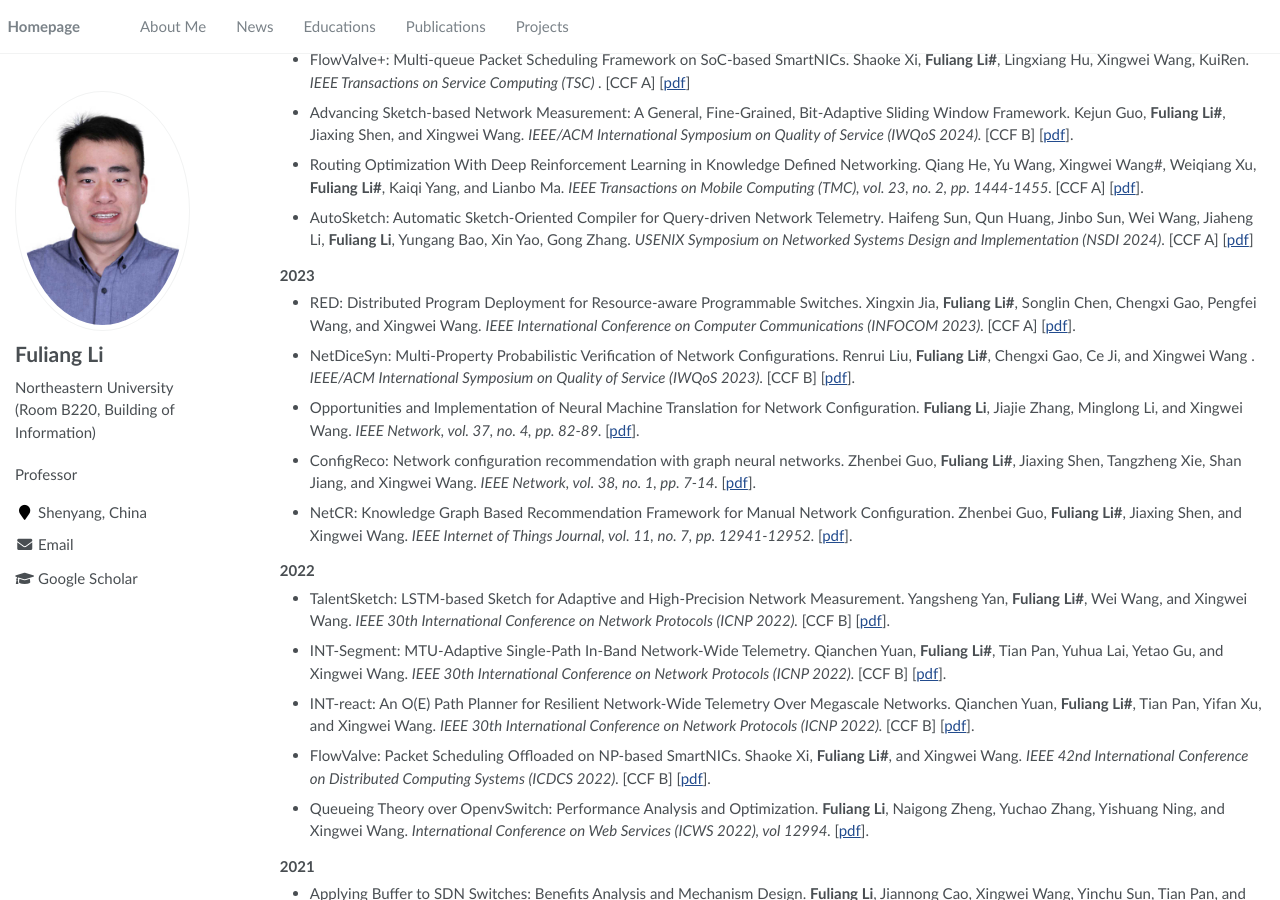
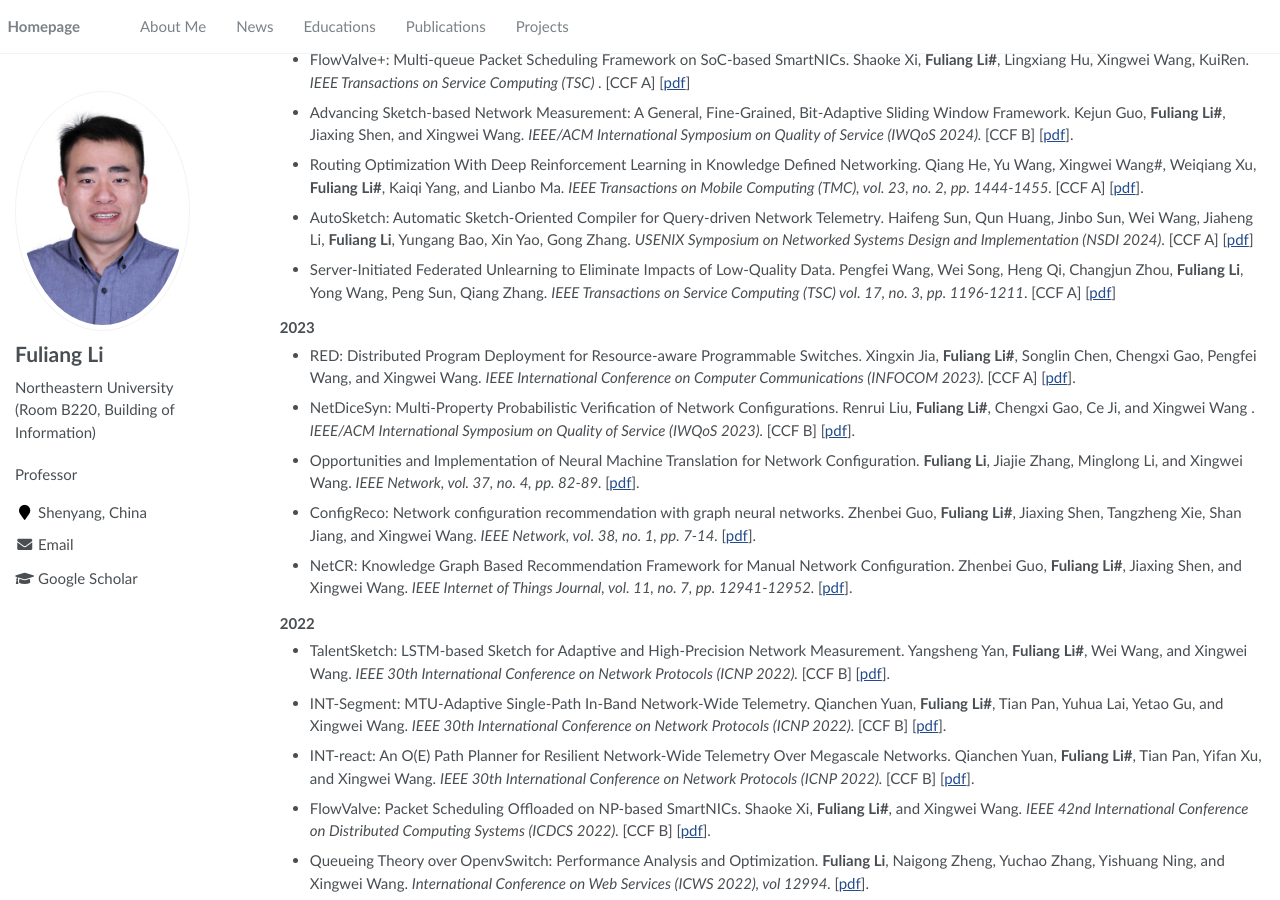
Before and after one commit to Fuliang-Li/Fuliang-Li.github.io, a Jekyll site: the page built from _pages/about.md, in a window 1280 px wide and 900 px high, scrolled down 783 px. Built offline with Jekyll 4.4.1, drawn with Linux system fonts in a browser that asks for light colours.

Commit message:
Update about.md

```diff
--- a/_pages/about.md
+++ b/_pages/about.md
@@ -42,6 +42,7 @@ Fuliang Li (李福亮), Professor of Northeastern University. I obtained my Bach
 - Advancing Sketch-based Network Measurement: A General, Fine-Grained, Bit-Adaptive Sliding Window Framework. Kejun Guo, <b>Fuliang Li#</b>, Jiaxing Shen, and Xingwei Wang. <i> IEEE/ACM International Symposium on Quality of Service (IWQoS 2024). </i>  [CCF B] [<A href="https://shenjiaxing.github.io/pdf/2024/advancingguo2024.pdf" target="_blank">pdf</A>].
 - Routing Optimization With Deep Reinforcement Learning in Knowledge Defined Networking. Qiang He, Yu Wang, Xingwei Wang#, Weiqiang Xu, <b>Fuliang Li#</b>, Kaiqi Yang, and Lianbo Ma. <i> IEEE Transactions on Mobile Computing (TMC), vol. 23, no. 2, pp. 1444-1455. </i> [CCF A] [<A href="https://ieeexplore.ieee.org/abstract/document/10012574" target="_blank">pdf</A>].
 - AutoSketch: Automatic Sketch-Oriented Compiler for Query-driven Network Telemetry. Haifeng Sun, Qun Huang, Jinbo Sun, Wei Wang, Jiaheng Li, **Fuliang Li**, Yungang Bao, Xin Yao, Gong Zhang. *USENIX Symposium on Networked Systems Design and Implementation (NSDI 2024)*.  [CCF A] [<A href="https://www.usenix.org/system/files/nsdi24-sun.pdf" target="_blank">pdf</A>]
+- Server-Initiated Federated Unlearning to Eliminate Impacts of Low-Quality Data. Pengfei Wang, Wei Song, Heng Qi, Changjun Zhou, **Fuliang Li**, Yong Wang, Peng Sun, Qiang Zhang. <i>  IEEE Transactions on Service Computing (TSC) vol. 17, no. 3, pp. 1196-1211</i>.  [CCF A]  [<A href="https://ieeexplore.ieee.org/abstract/document/10440537" target="_blank">pdf</A>]
 
 <h3><strong>2023</strong></h3>
 
```
